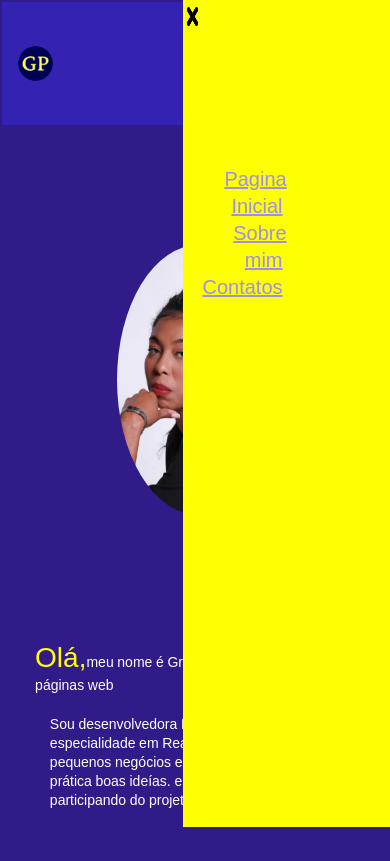
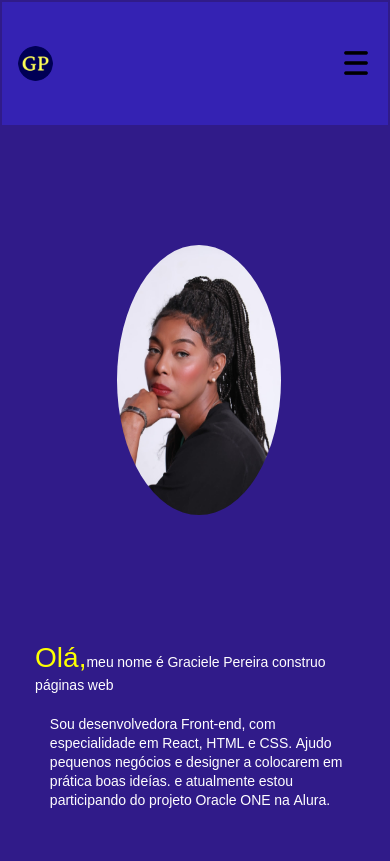
Before and after one commit to Grazy222/Portifolio, a plain HTML site: page index.html in a window 390 px wide. Shown: the top 861 px of the page. Drawn offline with nearby package versions, Linux system fonts and the light colour scheme.

Commit message:
Finalizando menu

```diff
--- a/index.html
+++ b/index.html
@@ -14,35 +14,39 @@
         <img class="logo" src="./assets/favicon.ico" alt="Logo">
         <nav class="menu-desktop">
             <ul class="ulDesktop">
-                <li>
+                <li class="desktopLi">
                     <a class="sobre" href="../index.html">Pagina Inicial</a>
                 </li>
-                <li>
+                <li class="desktopLi">
                     <a class="sobre" href="./sobreMim/sobre.html">Sobre mim</a>
                 </li>
-                <li>
+                <li class="desktopLi">
                     <a class="sobre" href="./contatos/contato.html">Contatos</a>
-                </li>
+                </li class="desktopLi">
             </ul>
         </nav>
+        <div class="btn-abrir-menu">
+            <img src="./assets/menu.png" alt="icon-menu" class="icon-menu">
+        </div>
         <div class="menu-mobile">
            <div class="btn-fechar">
                 <img class="close" src="./assets/x-close.png" alt="close">
            </div>
-            <nav >
-                <ul>
-                    <li>
+           <nav class="menuHamburguer" >
+                <ul class="ulMobile">
+                    <li class="liMobile">
                         <a  href="../index.html">Pagina Inicial</a>
                     </li>
-                    <li>
+                    <li class="liMobile">
                         <a href="./sobreMim/sobre.html">Sobre mim</a>
                     </li>
-                    <li>
+                    <li class="liMobile">
                         <a  href="./contatos/contato.html">Contatos</a>
                     </li>
                 </ul>
             </nav>
         </div>
+        <div class="overlay-menu"></div>
     </header>
     <main class="paginaInicial">
         <section class="containerInicial">
--- a/style.css
+++ b/style.css
@@ -28,15 +28,16 @@ header{
 .logo{
    border-radius: 50%;
 
+}
 
-}
 nav.menu-desktop{
+
     display: flex;
     justify-content: space-around ;
 
 }
 
-.ulDesktop{
+ul.ulDesktop{
 
     display: flex;
     justify-content: space-evenly;
@@ -44,7 +45,8 @@ nav.menu-desktop{
     list-style-type: none;
 }
 
-li .sobre {
+li.desktopLi .sobre  {
+
     display: inline-block;
     font-weight: 400;
     font-style: normal;
@@ -58,31 +60,16 @@ li .sobre {
 li:hover{
     background-color:#ffff008c  ;
 }
-
+div.btn-abrir-menu{
+    display: none;
+}
 /*------- MENU MOBILE------- */
-
-nav.menu-mobile nav{
-
-
-}
-
 
 .menu-mobile{
      display: none;
 
 }
-.menu-mobile nav ul{
-    text-align: right;
-}
-.menu-mobile nav ul li a{
-    color: #9f8eeb;
-    font-size: 20px;
-    font-weight: 300;
-    padding: 20px 4%;
-}
-.menu-mobile nav ul li a:hover{
-    background-color: blue;
-}
+
 
 /* Main Pagina Inicial */
 main .paginaInicial{
@@ -387,6 +374,7 @@ div.btn-social img{
     transition: .2s;
     border-radius: 43px;
 }
+
 @media screen and (max-width:1020px) {
     body{
         background-color: #301b89;
@@ -395,55 +383,80 @@ div.btn-social img{
     }
     nav.menu-desktop{
         list-style: none;
+        display: none;
     }
-
-    nav{
-        width: 50%;
-        height: 50vh;
+    div.btn-abrir-menu{
         display: flex;
+        justify-content: flex-end;
 
     }
-    nav.menu-desktop{
-        display: none;
+    .overlau-menu{
+        background-color: #152225;
+        width: 100%;
+        height: 100%;
+        position: fixed;
+        top: 0;
+        left: 0;
+        z-index: 88888;
     }
-    ul{
-        width: 50%;
-        list-style-type: none;
+    img.icon-menu{
+
+        width: 10%;
+
     }
-    li{
-        font-size: 15px;
-    }
+    nav.menuHamburguer{
 
-    div.menu-mobile{
-        width: 53%;
-        /* height: 63vh; */
+        height: 57%;
         display: flex;
-        align-content:space-between ;
-        flex-direction: column;
-
-
+        align-items: center;
 
     }
     .menu-mobile{
         background-color: #feff00;
         height: 98vh;
-        width: 70%;
+        width: 0%;
+        overflow: hidden;
+        display: flex;
+        align-content:space-between ;
+        flex-direction: column;
         position: fixed;
         top: 0;
         right: 0;
         z-index: 99999;
     }
-    .menu-mobile nav ul{
+    ul.ulMobile{
+
         width: 100%;
+        font-size: 20px;
 
     }
-    div.btn-fechar,.close{
-        width: 30%;
-        height: 20%;
-
-
+    .menu-mobile nav ul li a{
+        color: #0a17d3;
+        font-size: 20px;
+        padding: 14px 8%;
+        display: block;
+    }
+    .menuMobile nav ul li a:hover{
+        background-color: rgba(0, 0, 255, 0.637);
 
     }
+
+    li.liMobile {
+
+        padding: 6px 4%;
+        height: 40%;
+        border: solid;
+        display: flex;
+        justify-content: center;
+    }
+    div.btn-fechar{
+        width: 38%;
+
+    }
+    .close{
+        width: 8vw;
+    }
+    /* ----fechar menu---- */
 
     .containerInicial{
         width: 92%;
@@ -475,6 +488,8 @@ div.btn-social img{
         height: 68%;
         width: 98%;
     }
+    /* ----fechar main inicial----- */
+
     .logo-footer{
         display: none;
 
@@ -484,12 +499,15 @@ div.btn-social img{
         width: 97%;
         font-size: 10px;
     }
+    /* ----fcehar footer--- */
+
     section.portifolio{
        padding: 0;
 
     }
     h2.tituloProjetos{
-        font-size: 24px;
+        font-size: 25px;
+        padding: 8% 4%;
     }
     /* div.flex{
         height: 74vh;
@@ -519,11 +537,19 @@ div.btn-social img{
 
     }
 
-
     div.interface{
         padding: 8px 4%;
     }
     div.line-footer.borda{
         font-size: 15px;
     }
+
+    /* -----Sobre----- */
+    div.flex{
+        height: 68vh;
+        flex-direction: column;
+    }
+
+    /* -----Contato--- */
+
 }
```
Also changed, not shown: contatos/contato.html (+25 -5 lines), sobreMim/sobre.html (+25 -5 lines).
